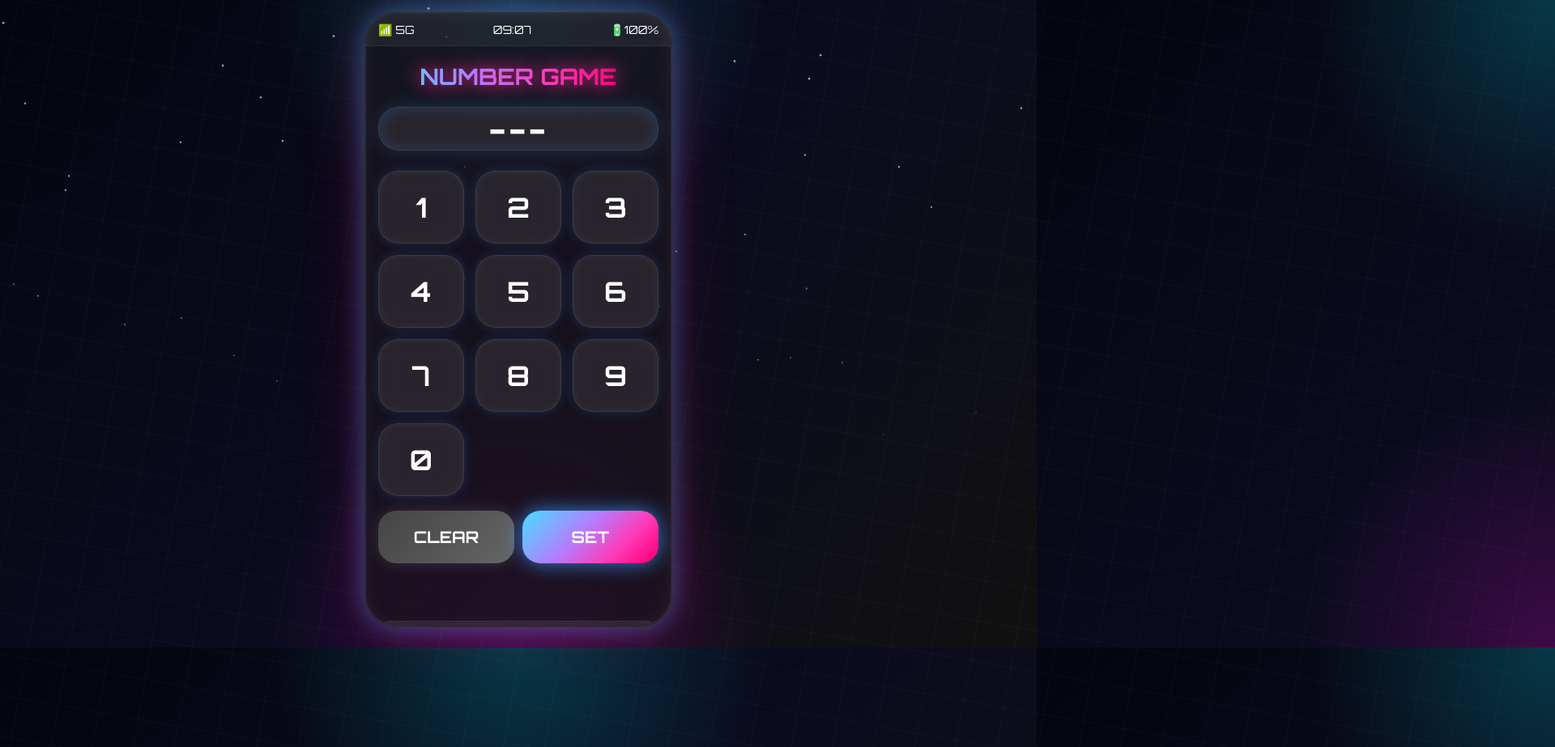
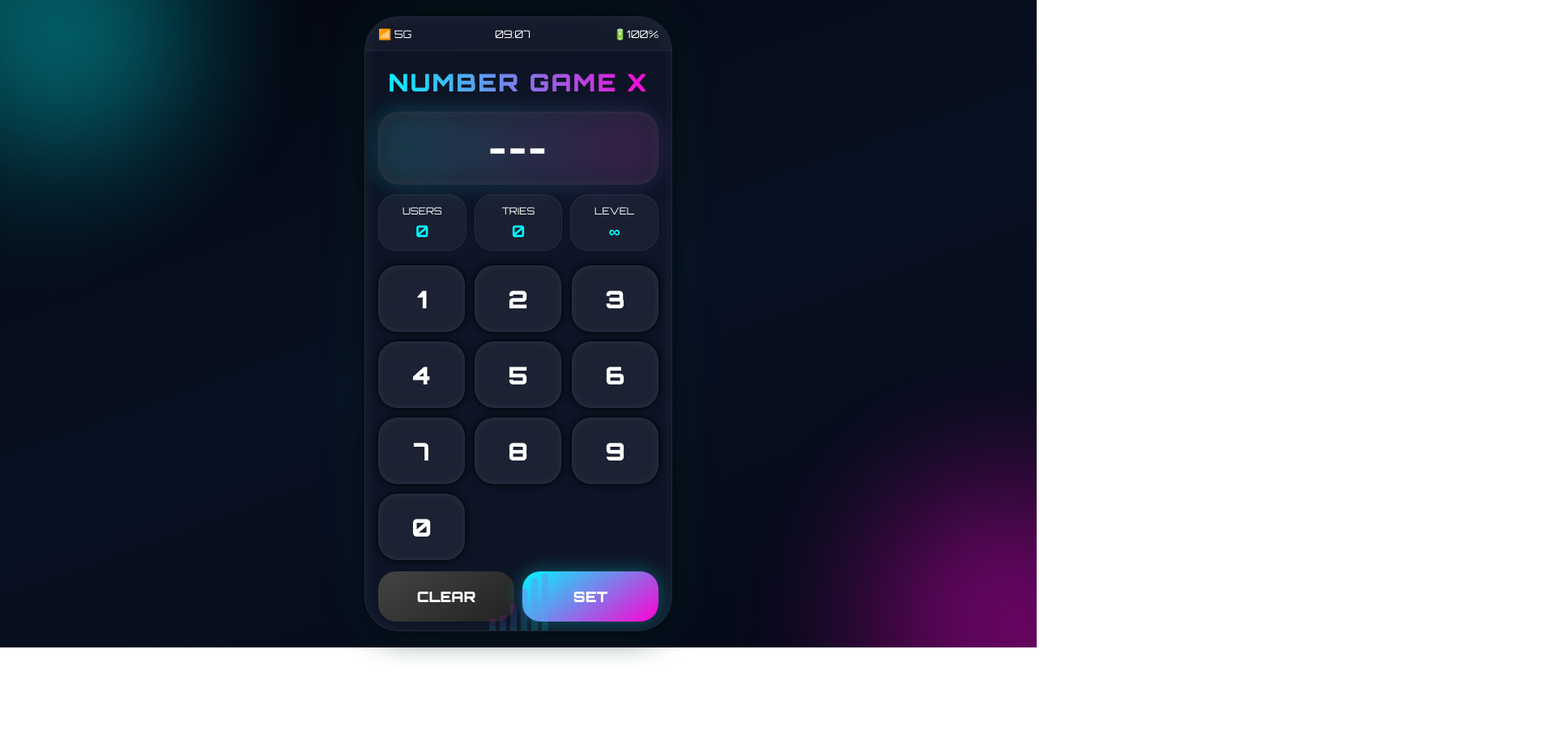
Before and after one commit to AghaDea/Mysite, a plain HTML site: page index.html in a window 1280 px wide. Shown: the top 923 px of the page at 81% size, 1920 px wide, since content can reach past the window. After the commit the page ends 800 px from the top, so only its background shows below. Drawn offline with Linux system fonts and the light colour scheme.

Commit message:
Update index.html

```diff
--- a/index.html
+++ b/index.html
@@ -3,321 +3,352 @@
 <head>
 <meta charset="UTF-8">
 <meta name="viewport" content="width=device-width, initial-scale=1.0">
-<title>Number Game Ultra</title>
+<title>Number Game X</title>
 
-<link href="https://fonts.googleapis.com/css2?family=Orbitron:wght@400;700&display=swap" rel="stylesheet">
+<link href="https://fonts.googleapis.com/css2?family=Orbitron:wght@400;700;900&display=swap" rel="stylesheet">
 
 <style>
+
+:root{
+--bg:#050816;
+--card:#0f1729cc;
+--cyan:#00f7ff;
+--pink:#ff00d4;
+--green:#00ff99;
+--glass:rgba(255,255,255,.06);
+}
 
 *{
 margin:0;
 padding:0;
 box-sizing:border-box;
 font-family:'Orbitron',sans-serif;
+-webkit-tap-highlight-color:transparent;
 }
 
 body{
 height:100vh;
+overflow:hidden;
 display:flex;
 justify-content:center;
 align-items:center;
-overflow:hidden;
 background:
-radial-gradient(circle at top,#00f7ff33,transparent 30%),
-radial-gradient(circle at bottom,#ff00ff33,transparent 30%),
-linear-gradient(135deg,#050510,#0b0b1f,#111);
-animation:bgMove 8s infinite alternate;
+radial-gradient(circle at top left,#00f7ff22,transparent 25%),
+radial-gradient(circle at bottom right,#ff00d422,transparent 25%),
+linear-gradient(160deg,#03060f,#081122,#050816);
 }
 
-@keyframes bgMove{
-0%{filter:hue-rotate(0deg);}
-100%{filter:hue-rotate(40deg);}
+/* ultra optimized animated background */
+
+.bg{
+position:absolute;
+inset:0;
+overflow:hidden;
+z-index:0;
 }
 
-body::before{
-content:'';
+.glow{
 position:absolute;
-width:200%;
-height:200%;
-background-image:
-linear-gradient(#ffffff08 1px,transparent 1px),
-linear-gradient(90deg,#ffffff08 1px,transparent 1px);
-background-size:50px 50px;
-animation:gridMove 20s linear infinite;
-transform:rotate(10deg);
+border-radius:50%;
+filter:blur(80px);
+opacity:.35;
+animation:move 18s linear infinite alternate;
+will-change:transform;
 }
 
-@keyframes gridMove{
-0%{transform:translateY(0) rotate(10deg);}
-100%{transform:translateY(50px) rotate(10deg);}
+.glow:nth-child(1){
+width:260px;
+height:260px;
+background:var(--cyan);
+top:-80px;
+left:-60px;
+}
+
+.glow:nth-child(2){
+width:300px;
+height:300px;
+background:var(--pink);
+bottom:-120px;
+right:-100px;
+animation-duration:24s;
+}
+
+@keyframes move{
+0%{transform:translate(0,0) scale(1);}
+100%{transform:translate(50px,-30px) scale(1.2);}
 }
 
 .phone{
 position:relative;
 width:380px;
 height:760px;
-border-radius:40px;
+border-radius:42px;
 overflow:hidden;
-background:rgba(20,20,30,0.75);
-backdrop-filter:blur(25px);
-border:2px solid rgba(255,255,255,0.1);
+background:var(--card);
+backdrop-filter:blur(18px);
+border:1px solid rgba(255,255,255,.08);
 box-shadow:
-0 0 30px #00ffff55,
-0 0 80px #ff00ff33,
+0 0 40px #000,
+0 0 60px #00f7ff22,
 inset 0 0 20px #ffffff10;
-animation:float 4s ease-in-out infinite;
-z-index:2;
+z-index:1;
 }
 
-@keyframes float{
-0%,100%{transform:translateY(0);}
-50%{transform:translateY(-10px);}
-}
+/* top */
 
-.top-bar{
-height:40px;
+.top{
+height:42px;
 display:flex;
 justify-content:space-between;
 align-items:center;
-padding:0 15px;
-background:rgba(255,255,255,0.05);
-color:white;
-font-size:14px;
-border-bottom:1px solid rgba(255,255,255,0.08);
+padding:0 16px;
+color:#fff;
+font-size:13px;
+background:rgba(255,255,255,.03);
+border-bottom:1px solid rgba(255,255,255,.05);
 }
 
-.screen{
-padding:15px;
-height:calc(100% - 40px);
+/* content */
+
+.content{
+padding:16px;
+height:calc(100% - 42px);
 display:flex;
 flex-direction:column;
-align-items:center;
-overflow:hidden;
 }
 
+/* title */
+
 .logo{
-margin-top:5px;
-font-size:28px;
-font-weight:bold;
-background:linear-gradient(90deg,cyan,magenta);
+font-size:30px;
+font-weight:900;
+text-align:center;
+margin-top:4px;
+background:linear-gradient(90deg,var(--cyan),var(--pink));
 -webkit-background-clip:text;
 -webkit-text-fill-color:transparent;
-text-shadow:0 0 20px cyan;
-animation:glow 2s infinite alternate;
+letter-spacing:2px;
 }
 
-@keyframes glow{
-from{text-shadow:0 0 10px cyan;}
-to{text-shadow:0 0 25px magenta;}
+/* display */
+
+.display-wrap{
+margin-top:18px;
+position:relative;
 }
 
 .display{
-width:100%;
 height:90px;
-margin-top:20px;
-border-radius:25px;
+border-radius:26px;
 display:flex;
 justify-content:center;
 align-items:center;
 font-size:42px;
-font-weight:bold;
-color:#fff;
-background:rgba(255,255,255,0.08);
-border:1px solid rgba(255,255,255,0.1);
+font-weight:900;
+color:white;
+background:rgba(255,255,255,.05);
+border:1px solid rgba(255,255,255,.06);
 box-shadow:
-inset 0 0 20px #00ffff22,
-0 0 25px #00ffff22;
+inset 0 0 15px #ffffff10,
+0 0 30px #00f7ff18;
 letter-spacing:3px;
-backdrop-filter:blur(10px);
-transition:0.3s;
+transition:.15s;
 }
 
-.keyboard{
-margin-top:25px;
-width:100%;
+.display-glow{
+position:absolute;
+inset:0;
+border-radius:26px;
+background:linear-gradient(90deg,#00f7ff22,#ff00d422);
+filter:blur(18px);
+z-index:-1;
+}
+
+/* stats */
+
+.stats{
+margin-top:12px;
 display:grid;
 grid-template-columns:repeat(3,1fr);
-gap:14px;
+gap:10px;
 }
 
-.keyboard button{
-height:90px;
-border:none;
-border-radius:25px;
-font-size:34px;
-font-weight:bold;
+.stat{
+height:70px;
+border-radius:22px;
+background:rgba(255,255,255,.05);
+border:1px solid rgba(255,255,255,.06);
+display:flex;
+flex-direction:column;
+justify-content:center;
+align-items:center;
 color:white;
-cursor:pointer;
-background:rgba(255,255,255,0.08);
+font-size:12px;
 backdrop-filter:blur(10px);
-border:1px solid rgba(255,255,255,0.1);
-box-shadow:
-0 0 15px #00ffff22,
-inset 0 0 10px #ffffff10;
-transition:0.2s;
-position:relative;
-overflow:hidden;
 }
 
-.keyboard button::before{
-content:'';
-position:absolute;
-top:-100%;
-left:-100%;
-width:300%;
-height:300%;
-background:linear-gradient(45deg,transparent,#ffffff22,transparent);
-transform:rotate(45deg);
-animation:shine 4s linear infinite;
+.stat b{
+font-size:20px;
+margin-top:5px;
+color:var(--cyan);
 }
 
-@keyframes shine{
-0%{transform:translateX(-200%) rotate(45deg);}
-100%{transform:translateX(200%) rotate(45deg);}
+/* keyboard */
+
+.keyboard{
+margin-top:18px;
+display:grid;
+grid-template-columns:repeat(3,1fr);
+gap:12px;
 }
 
-.keyboard button:hover{
-transform:translateY(-4px) scale(1.03);
+.key{
+height:82px;
+border:none;
+border-radius:24px;
+font-size:30px;
+font-weight:900;
+color:white;
+background:rgba(255,255,255,.06);
+border:1px solid rgba(255,255,255,.06);
+backdrop-filter:blur(12px);
 box-shadow:
-0 0 25px cyan,
-0 0 40px magenta;
+0 0 10px #000,
+inset 0 0 10px #ffffff10;
+transition:.08s;
+will-change:transform;
 }
 
-.keyboard button:active{
-transform:scale(0.92);
+.key:active{
+transform:scale(.92);
+background:#00f7ff33;
 }
+
+/* actions */
 
 .actions{
 display:flex;
-width:100%;
-margin-top:18px;
 gap:10px;
+margin-top:14px;
 }
 
 .actions button{
 flex:1;
-height:65px;
+height:62px;
 border:none;
 border-radius:22px;
-font-size:20px;
-font-weight:bold;
-cursor:pointer;
-transition:0.3s;
+font-size:18px;
+font-weight:900;
+color:white;
+transition:.15s;
 }
 
 .clear{
-background:linear-gradient(135deg,#444,#666);
-color:white;
-box-shadow:0 0 20px #ffffff22;
+background:linear-gradient(145deg,#444,#222);
 }
 
 .set{
-background:linear-gradient(135deg,#00ffff,#ff00ff);
-color:white;
-box-shadow:0 0 25px #00ffff88;
+background:linear-gradient(145deg,var(--cyan),var(--pink));
+box-shadow:0 0 25px #00f7ff55;
 }
 
-.actions button:hover{
-transform:translateY(-3px);
-filter:brightness(1.1);
+.actions button:active{
+transform:scale(.96);
 }
 
+/* message */
+
 .message{
-margin-top:18px;
+height:42px;
+margin-top:12px;
+display:flex;
+justify-content:center;
+align-items:center;
 font-size:22px;
-font-weight:bold;
-min-height:35px;
-text-align:center;
+font-weight:900;
 text-shadow:0 0 15px currentColor;
-animation:pulse 1.2s infinite;
 }
 
-@keyframes pulse{
-0%,100%{transform:scale(1);}
-50%{transform:scale(1.05);}
-}
+/* users */
 
 .users{
-margin-top:18px;
-width:100%;
+margin-top:10px;
 flex:1;
 overflow:auto;
-border-radius:25px;
-padding:15px;
-background:rgba(255,255,255,0.05);
-border:1px solid rgba(255,255,255,0.08);
-box-shadow:inset 0 0 20px #ffffff10;
-}
-
-.users::-webkit-scrollbar{
-width:6px;
-}
-
-.users::-webkit-scrollbar-thumb{
-background:cyan;
-border-radius:20px;
+border-radius:24px;
+padding:14px;
+background:rgba(255,255,255,.04);
+border:1px solid rgba(255,255,255,.06);
+scrollbar-width:none;
 }
 
 .users h3{
 text-align:center;
 margin-bottom:12px;
-font-size:22px;
-color:cyan;
-text-shadow:0 0 15px cyan;
+font-size:20px;
+color:var(--cyan);
 }
 
-.users ul{
-list-style:none;
+.user{
+height:54px;
+margin-bottom:10px;
+border-radius:18px;
+display:flex;
+align-items:center;
+padding:0 16px;
+color:white;
+font-size:16px;
+background:rgba(255,255,255,.04);
+border:1px solid rgba(255,255,255,.05);
+transition:.12s;
 }
 
-.users li{
-padding:12px;
-margin:8px 0;
-border-radius:16px;
-background:rgba(255,255,255,0.05);
-color:white;
-text-align:center;
-font-size:18px;
-transition:0.3s;
-border:1px solid rgba(255,255,255,0.05);
+.user:hover{
+transform:translateX(3px);
+background:#00f7ff11;
 }
 
-.users li:hover{
-transform:scale(1.03);
-background:rgba(0,255,255,0.12);
-box-shadow:0 0 15px cyan;
+/* live bars */
+
+.live{
+position:absolute;
+bottom:0;
+left:0;
+width:100%;
+height:90px;
+display:flex;
+align-items:flex-end;
+justify-content:center;
+gap:5px;
+opacity:.15;
+pointer-events:none;
 }
 
-.particles{
-position:absolute;
-width:100%;
-height:100%;
-overflow:hidden;
-z-index:0;
+.live span{
+width:8px;
+border-radius:10px 10px 0 0;
+background:linear-gradient(to top,var(--cyan),var(--pink));
+animation:bars 1s ease-in-out infinite;
 }
 
-.particles span{
-position:absolute;
-display:block;
-width:4px;
-height:4px;
-background:white;
-border-radius:50%;
-animation:particle 10s linear infinite;
-opacity:0.7;
+.live span:nth-child(2){animation-delay:.1s;}
+.live span:nth-child(3){animation-delay:.2s;}
+.live span:nth-child(4){animation-delay:.3s;}
+.live span:nth-child(5){animation-delay:.4s;}
+.live span:nth-child(6){animation-delay:.5s;}
+
+@keyframes bars{
+0%,100%{height:15px;}
+50%{height:70px;}
 }
 
-@keyframes particle{
-0%{
-transform:translateY(100vh) scale(0);
-opacity:0;
-}
-20%{
-opacity:1;
-}
-100%{
-transform:translateY(-120vh) scale(1.5);
-opacity:0;
+/* responsive */
+
+@media(max-width:420px){
+.phone{
+width:100vw;
+height:100vh;
+border-radius:0;
 }
 }
 
@@ -326,33 +357,50 @@ opacity:0;
 
 <body>
 
-<div class="particles" id="particles"></div>
+<div class="bg">
+<div class="glow"></div>
+<div class="glow"></div>
+</div>
 
 <div class="phone">
 
-<div class="top-bar">
+<div class="top">
 <div>📶 5G</div>
-<div>12:00</div>
+<div id="clock">12:00</div>
 <div>🔋100%</div>
 </div>
 
-<div class="screen">
+<div class="content">
 
-<div class="logo">NUMBER GAME</div>
+<div class="logo">NUMBER GAME X</div>
 
+<div class="display-wrap">
+<div class="display-glow"></div>
 <div class="display" id="display">---</div>
+</div>
+
+<div class="stats">
+<div class="stat">USERS<b id="userCount">0</b></div>
+<div class="stat">TRIES<b id="tries">0</b></div>
+<div class="stat">LEVEL<b>∞</b></div>
+</div>
 
 <div class="keyboard">
-<button onclick="pressNum(1)">1</button>
-<button onclick="pressNum(2)">2</button>
-<button onclick="pressNum(3)">3</button>
-<button onclick="pressNum(4)">4</button>
-<button onclick="pressNum(5)">5</button>
-<button onclick="pressNum(6)">6</button>
-<button onclick="pressNum(7)">7</button>
-<button onclick="pressNum(8)">8</button>
-<button onclick="pressNum(9)">9</button>
-<button onclick="pressNum(0)">0</button>
+
+<button class="key" onclick="pressNum(1)">1</button>
+<button class="key" onclick="pressNum(2)">2</button>
+<button class="key" onclick="pressNum(3)">3</button>
+
+<button class="key" onclick="pressNum(4)">4</button>
+<button class="key" onclick="pressNum(5)">5</button>
+<button class="key" onclick="pressNum(6)">6</button>
+
+<button class="key" onclick="pressNum(7)">7</button>
+<button class="key" onclick="pressNum(8)">8</button>
+<button class="key" onclick="pressNum(9)">9</button>
+
+<button class="key" onclick="pressNum(0)">0</button>
+
 </div>
 
 <div class="actions">
@@ -360,67 +408,80 @@ opacity:0;
 <button class="set" onclick="setGuess()">SET</button>
 </div>
 
-<div id="message" class="message"></div>
+<div class="message" id="message"></div>
 
 <div class="users">
 <h3>ONLINE USERS</h3>
-<ul id="users_list"></ul>
+<div id="users_list"></div>
 </div>
 
 </div>
+
+<div class="live">
+<span></span>
+<span></span>
+<span></span>
+<span></span>
+<span></span>
+<span></span>
+</div>
+
 </div>
 
 <script>
 
-let currentGuess = "";
-let secretNumber = Math.floor(Math.random()*500000)+1;
+/* ultra optimized */
 
-// particles
-for(let i=0;i<70;i++){
-let p=document.createElement("span");
-p.style.left=Math.random()*100+"%";
-p.style.animationDuration=(Math.random()*10+5)+"s";
-p.style.animationDelay=(Math.random()*5)+"s";
-p.style.opacity=Math.random();
-document.getElementById("particles").appendChild(p);
+let currentGuess="";
+let secretNumber=Math.floor(Math.random()*500000)+1;
+let tries=0;
+
+/* clock */
+
+const clock=document.getElementById("clock");
+
+function updateClock(){
+const d=new Date();
+clock.innerText=
+String(d.getHours()).padStart(2,'0')
++":"+
+String(d.getMinutes()).padStart(2,'0');
 }
 
-// clock
-setInterval(()=>{
-let d=new Date();
-let h=d.getHours().toString().padStart(2,"0");
-let m=d.getMinutes().toString().padStart(2,"0");
-document.querySelector(".top-bar div:nth-child(2)").innerText=h+":"+m;
-},1000);
+updateClock();
+setInterval(updateClock,1000);
 
-// users
+/* users */
+
 function getUsers(){
-return JSON.parse(localStorage.getItem("allUsers") || "[]");
+return JSON.parse(localStorage.getItem("allUsers")||"[]");
 }
 
 function saveUsers(users){
-localStorage.setItem("allUsers", JSON.stringify(users));
+localStorage.setItem("allUsers",JSON.stringify(users));
 }
 
 function createUserIfNotExists(){
-let myUser = localStorage.getItem("myUser");
+
+let myUser=localStorage.getItem("myUser");
 
 if(!myUser){
 
-let users = getUsers();
-let newName;
+let users=getUsers();
+let name;
 
 do{
-newName="user"+Math.floor(Math.random()*9000+1000);
-}while(users.includes(newName));
+name="user"+Math.floor(Math.random()*9000+1000);
+}
+while(users.includes(name));
 
-users.push(newName);
+users.push(name);
 
 saveUsers(users);
 
-localStorage.setItem("myUser",newName);
+localStorage.setItem("myUser",name);
 
-return newName;
+return name;
 }
 
 return myUser;
@@ -428,32 +489,29 @@ return myUser;
 
 function updateUsers(){
 
-let users = getUsers();
+const users=getUsers();
 
-let list = "";
+document.getElementById("userCount").innerText=users.length;
 
-users.forEach(u=>{
+document.getElementById("users_list").innerHTML=
+users.map(u=>
+`<div class="user">⚡ ${u}</div>`
+).join('');
 
-list += `
-<li>
-⚡ ${u}
-</li>
-`;
+}
 
-});
-
-document.getElementById("users_list").innerHTML = list;
-}
+/* game */
 
 function pressNum(n){
 
-if(currentGuess.length >= 8) return;
+if(currentGuess.length>=8)return;
 
-currentGuess += n;
+currentGuess+=n;
 
 document.getElementById("display").innerText=currentGuess;
 
-navigator.vibrate?.(30);
+navigator.vibrate?.(15);
+
 }
 
 function clearGuess(){
@@ -463,29 +521,41 @@ currentGuess="";
 document.getElementById("display").innerText="---";
 
 showMessage("CLEARED","#aaa");
+
 }
 
 function setGuess(){
 
-if(currentGuess==="") return;
+if(currentGuess==="")return;
 
 createUserIfNotExists();
 
-let guess=parseInt(currentGuess);
+tries++;
 
-if(guess < secretNumber){
+document.getElementById("tries").innerText=tries;
+
+const guess=parseInt(currentGuess);
+
+if(guess<secretNumber){
 
 showMessage("HIGHER 🔼","#ffe600");
 
-}else if(guess > secretNumber){
+}
+else if(guess>secretNumber){
 
 showMessage("LOWER 🔽","#00ff99");
 
-}else{
+}
+else{
 
-showMessage("🎉 CORRECT!","#00ffff");
+showMessage("🎉 CORRECT","#00f7ff");
 
 secretNumber=Math.floor(Math.random()*500000)+1;
+
+tries=0;
+
+document.getElementById("tries").innerText=0;
+
 }
 
 currentGuess="";
@@ -493,22 +563,30 @@ currentGuess="";
 document.getElementById("display").innerText="---";
 
 updateUsers();
+
 }
 
-function showMessage(msg,color){
+/* messages */
 
-let m=document.getElementById("message");
+const msg=document.getElementById("message");
 
-m.innerText=msg;
+function showMessage(text,color){
 
-m.style.color=color;
+msg.innerText=text;
 
-m.style.transform="scale(1.2)";
+msg.style.color=color;
 
-setTimeout(()=>{
-m.style.transform="scale(1)";
-},200);
+msg.animate([
+{transform:'scale(0.8)',opacity:0},
+{transform:'scale(1.1)',opacity:1},
+{transform:'scale(1)',opacity:1}
+],{
+duration:300
+});
+
 }
+
+/* init */
 
 updateUsers();
 
```
